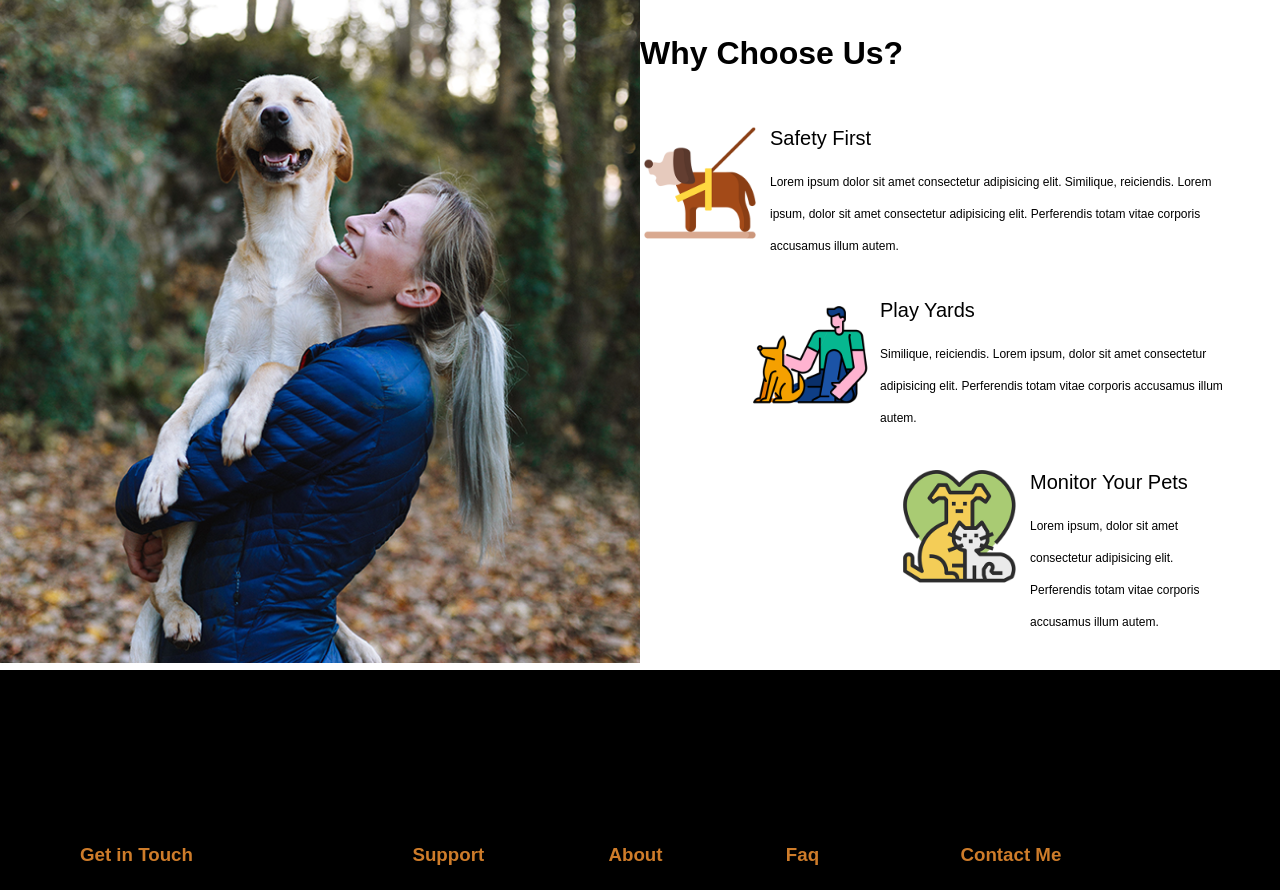
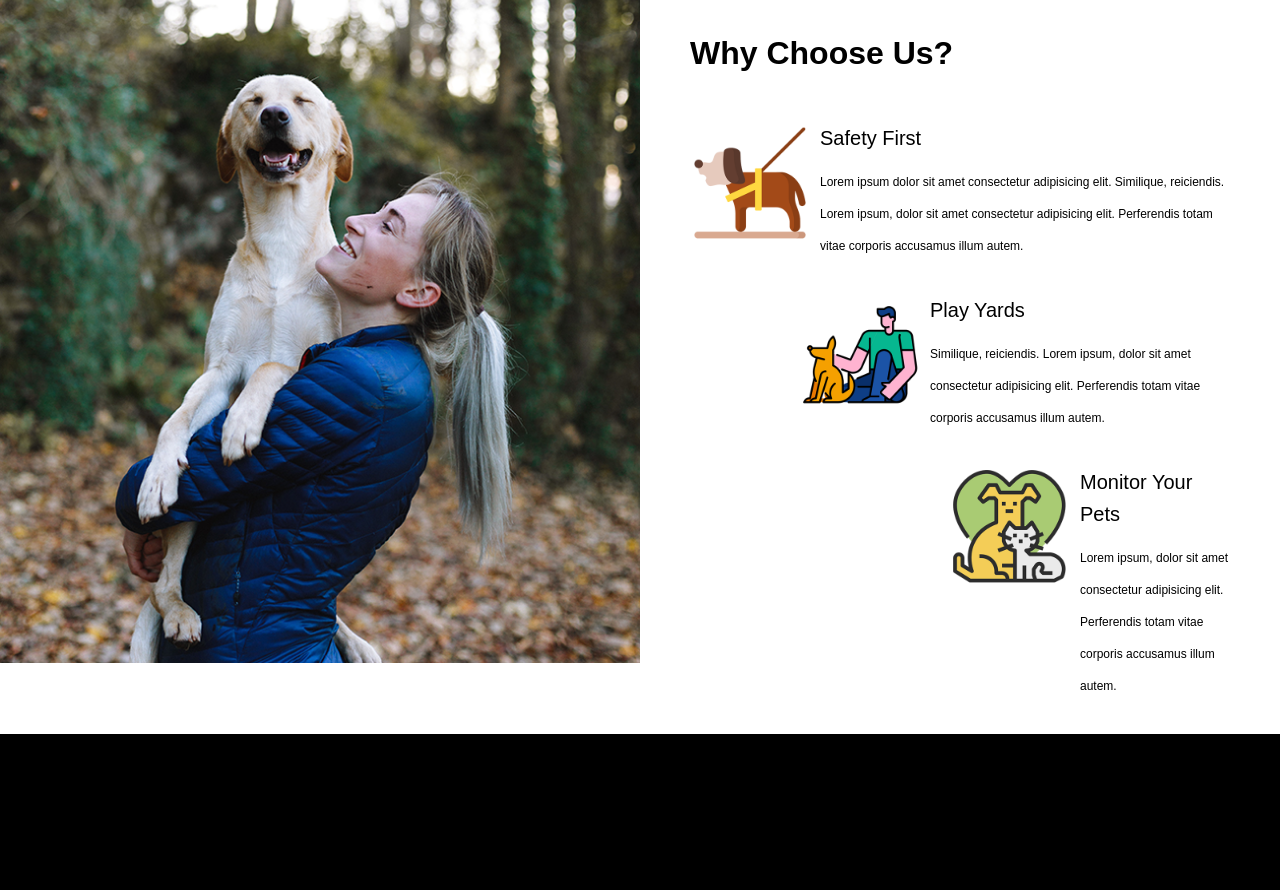
Before and after one commit to Marcomagnano93/proj-html-vuejs, a Vue app: page / in a window 1280 px wide. Shown: the part 2440-3330 px from the top of the page. Built offline with nearby package versions, Linux system fonts and the light colour scheme.

Commit message:
Refact more info section

```diff
--- a/src/components/MoreInfoSection.vue
+++ b/src/components/MoreInfoSection.vue
@@ -5,16 +5,18 @@
 <template>
 <div class="conteiner-100">
     <div class="row">
-        <div class="col-6 poster">
+        <div class="poster col-6">
             <img src="../../public/img/why.png" alt="">
         </div>
-        <div class="col-6 cards">
+        <div class="cards col-6">
+            <!-- icon & paragraph title -->
             <div class="d-flex-row align-center">
                 <img src="../../public/img/dog-icon.png" alt="">
                 <a class="cl-sand" href="#">Choose Us</a>
             </div>
+
             <h2>Why Choose Us?</h2>
-
+            <!-- Info Cards -->
                 <div class="why-card">
                     <div class="card-img"><img src="../../public/img/w-3.png" alt=""></div>
                     <div class="card-body">
@@ -42,24 +44,46 @@
 </template>
 
 <style scoped>
+.poster img{
+    width: 100%;
+}
+
+/* Spacing cards */
 
 .cards {
-    padding: 50px 50px 0 0;
+    padding: 50px 50px 0 50px;
 }
 
 .second{
-    padding-left: 110px;
+    margin-left: 110px;
 }
 
 .third{
-    padding-left: 260px;
+    margin-left: 260px;
 }
+
+/* cards */
+
 .why-card{
     position: relative;
     display: flex;
-    gap: 24px;
     margin-bottom: 32px;
 }
+
+.card-img  {
+    width: 120px;
+    position: absolute;
+}
+
+.card-body{
+    display: flex;
+    flex-direction: column;
+    gap: 12px;
+    line-height: 32px;
+    margin-left: 130px;
+}
+
+/* Text style */
 
 h2{
     font-size: 32px;
@@ -71,20 +95,6 @@ h3{
     font-weight: 300;
 }
 
-.card-img  {
-    width: 120px;
-    position: absolute;
-
-}
-
-.card-body{
-    display: flex;
-    flex-direction: column;
-    gap: 12px;
-    line-height: 32px;
-    padding-left: 130px;
-}
-
 p{
     font-size: 12px;
 }
```
